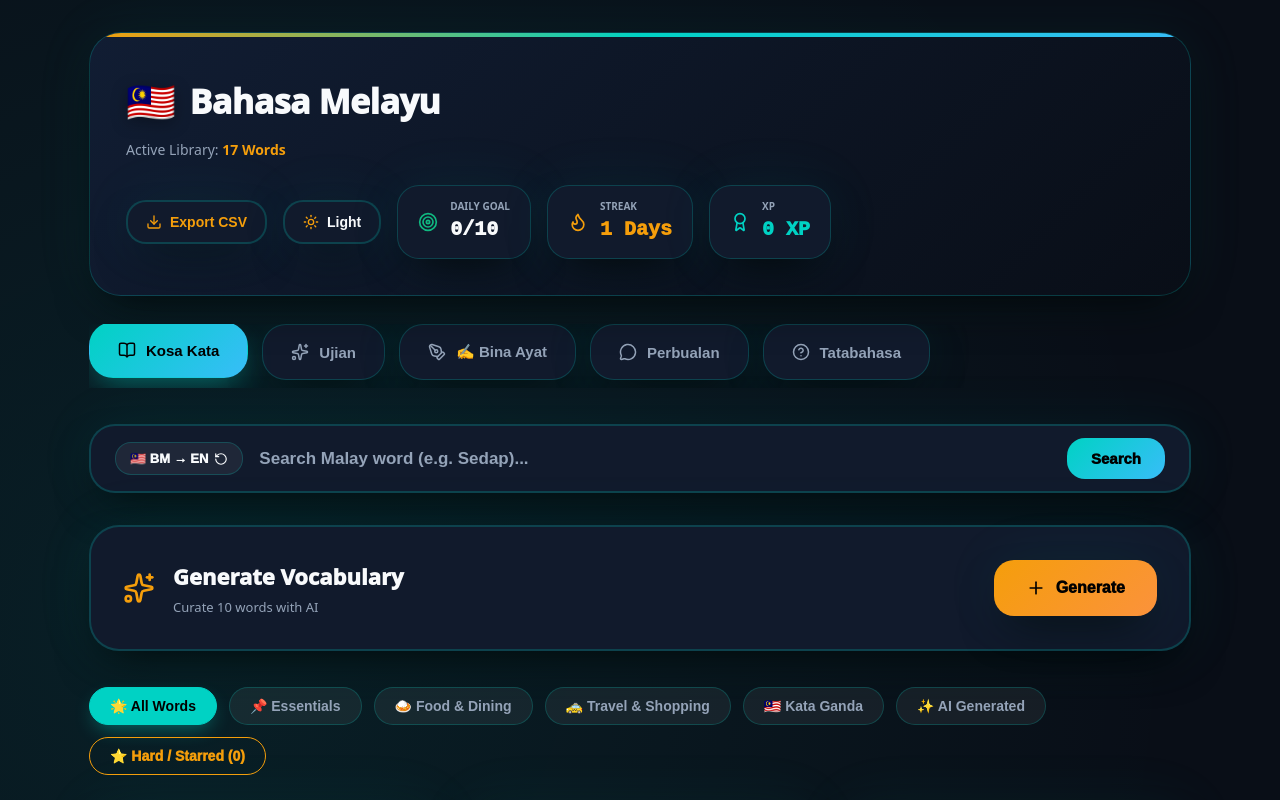
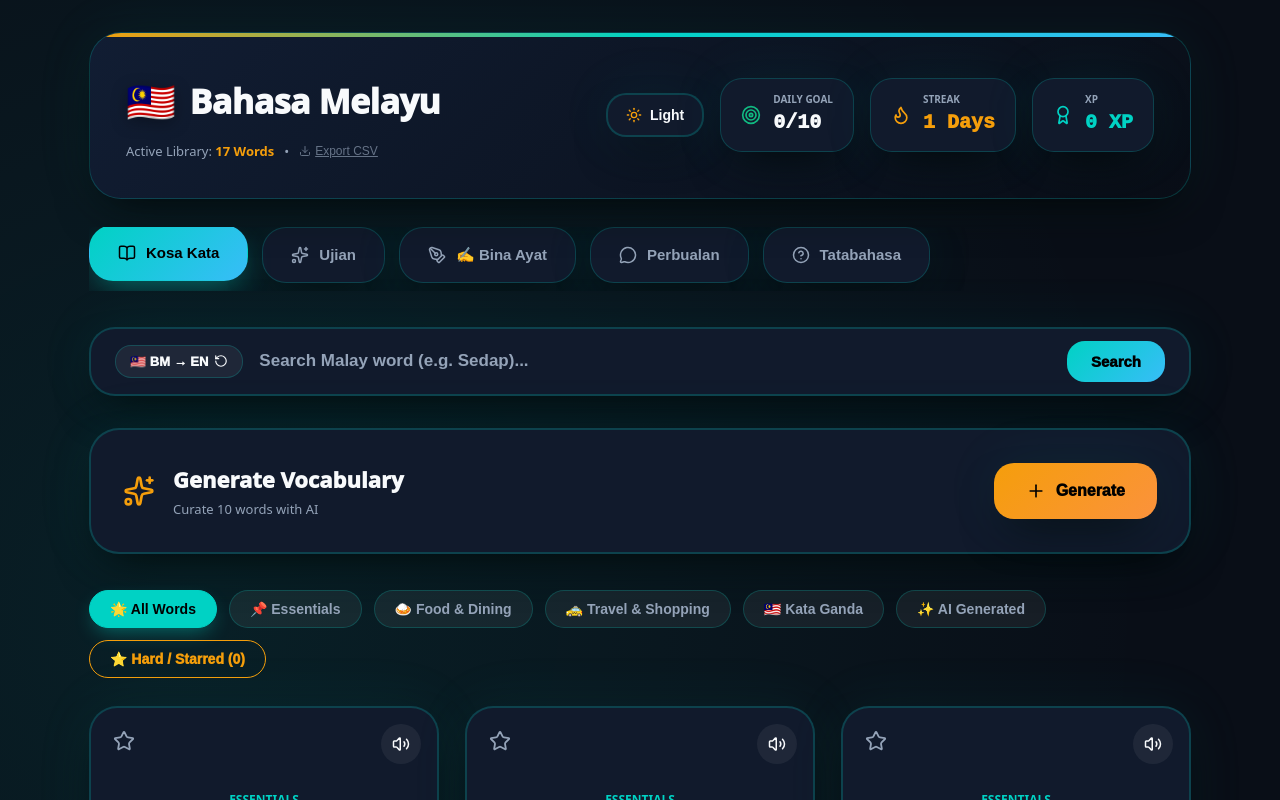
Before and after one commit to umangv-tech/learn-malay, a React (Vite) app: page / in a window 1280 px wide. Shown: the top 800 px of the page. Built offline with nearby package versions, Linux system fonts and the light colour scheme.

Commit message:
Moved administrative Export CSV button out of prime header stats bar and tucked subtly into library count subtext (Active Library: X Words &bull; Export CSV)

```diff
--- a/src/App.jsx
+++ b/src/App.jsx
@@ -493,21 +493,21 @@ Ensure category is concise (e.g. 'AI: Kata Ganda' or 'AI: Everyday'), pronunciat
             <span className="flag-badge">🇲🇾</span>
             <span>Bahasa Melayu</span>
           </h1>
-          <p style={{color: 'var(--text-muted)', fontSize: '14px', marginTop: '6px'}}>
-            Active Library: <strong style={{color: 'var(--accent-secondary)'}}>{vocabList.length} Words</strong>
-          </p>
+          <div style={{color: 'var(--text-muted)', fontSize: '13px', marginTop: '8px', display: 'flex', alignItems: 'center', gap: '10px'}}>
+            <span>Active Library: <strong style={{color: 'var(--accent-secondary)'}}>{vocabList.length} Words</strong></span>
+            <span>&bull;</span>
+            <button
+              onClick={handleExportCsv}
+              style={{background: 'transparent', border: 'none', color: 'var(--text-muted)', fontSize: '12px', textDecoration: 'underline', cursor: 'pointer', opacity: 0.65, padding: 0, display: 'inline-flex', alignItems: 'center', gap: '4px'}}
+              title="Export backup to Excel/CSV"
+            >
+              <Download size={12} />
+              <span>Export CSV</span>
+            </button>
+          </div>
         </div>
 
         <div className="stats-bar">
-          <button
-            onClick={handleExportCsv}
-            className="theme-toggle-btn"
-            style={{color: 'var(--accent-secondary)'}}
-            title="Export dictionary to Excel/CSV"
-          >
-            <Download size={16} />
-            <span>Export CSV</span>
-          </button>
 
           <button
             onClick={() => setTheme(t => t === 'dark' ? 'light' : 'dark')}
```
